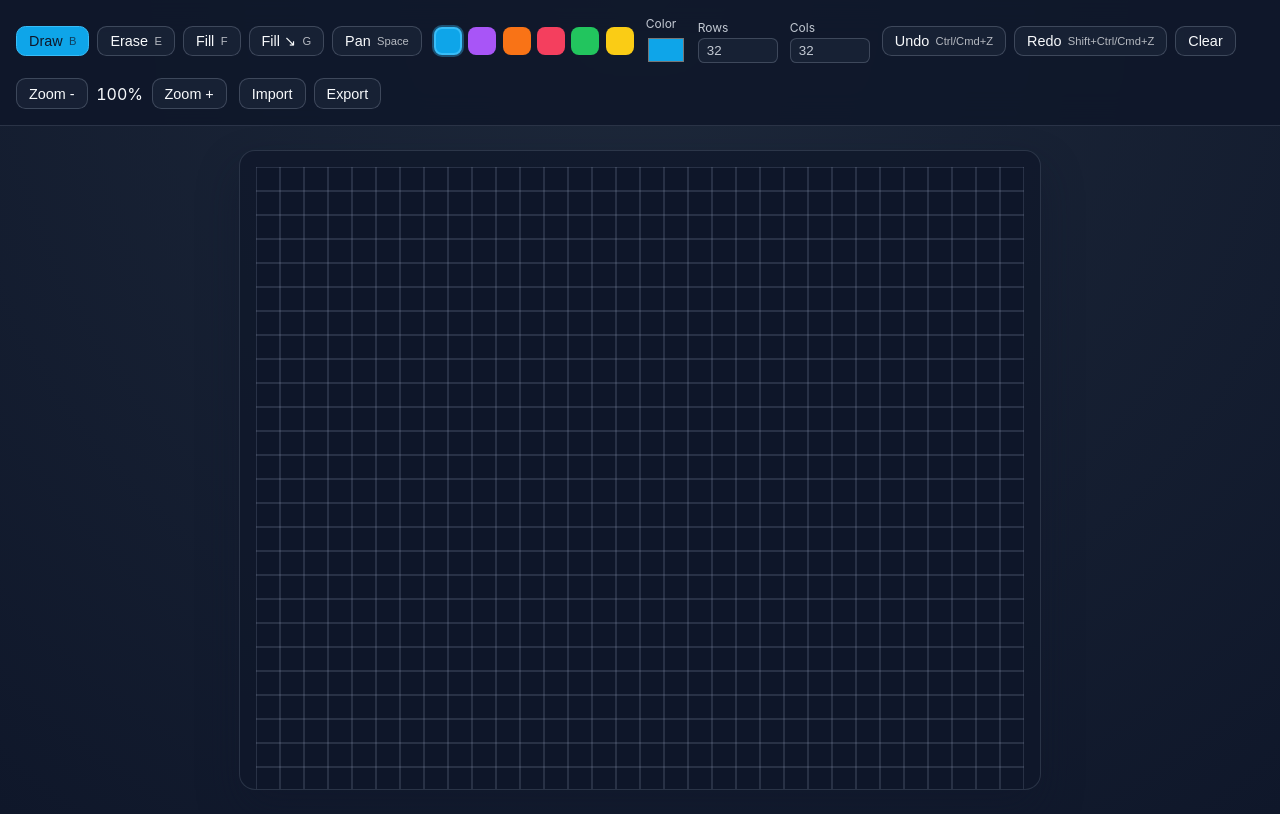
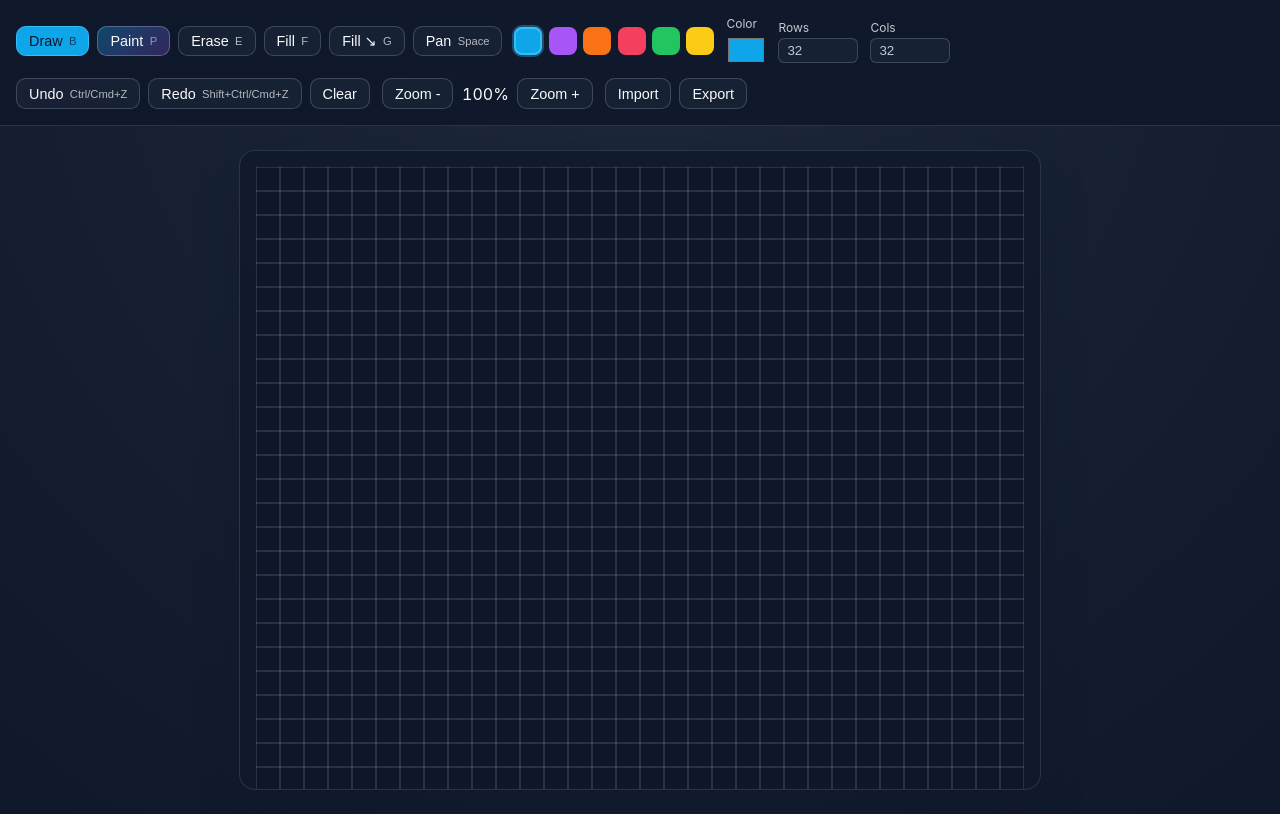
Before and after one commit to 237sfz/grid-editor, a React (Vite) app: page / in a window 1280 px wide. Built offline with nearby package versions, Linux system fonts and the light colour scheme.

Commit message:
Add paint mode to grid editor

```diff
--- a/src/components/Toolbar.tsx
+++ b/src/components/Toolbar.tsx
@@ -12,6 +12,7 @@ import {
 
 const modeDefinitions: Array<{ id: GridMode; label: string; shortcut: string }> = [
   { id: 'draw', label: 'Draw', shortcut: 'B' },
+  { id: 'paint', label: 'Paint', shortcut: 'P' },
   { id: 'erase', label: 'Erase', shortcut: 'E' },
   { id: 'fill', label: 'Fill', shortcut: 'F' },
   { id: 'fillForward', label: 'Fill ↘', shortcut: 'G' },
@@ -125,6 +126,11 @@ const Toolbar = () => {
           setMode('draw');
           event.preventDefault();
           break;
+        case 'p':
+        case 'P':
+          setMode('paint');
+          event.preventDefault();
+          break;
         case 'e':
         case 'E':
           setMode('erase');
@@ -194,7 +200,7 @@ const Toolbar = () => {
           <button
             key={modeOption.id}
             type="button"
-            className={clsx('toolbar-button', {
+            className={clsx('toolbar-button', `mode-${modeOption.id}`, {
               active: mode === modeOption.id
             })}
             aria-pressed={mode === modeOption.id}
--- a/src/state/gridStore.ts
+++ b/src/state/gridStore.ts
@@ -1,6 +1,6 @@
 import { create } from 'zustand';
 
-export type GridMode = 'draw' | 'erase' | 'fill' | 'fillForward' | 'pan';
+export type GridMode = 'draw' | 'erase' | 'fill' | 'fillForward' | 'paint' | 'pan';
 
 export type CellValue = string | null;
 
@@ -220,6 +220,7 @@ export const useGridStore = create<GridStore>((set, get) => ({
       let nextGrid: CellValue[][] | null = null;
       switch (state.mode) {
         case 'draw':
+        case 'paint':
           if (state.grid[row][col] !== state.selectedColor) {
             nextGrid = cloneGrid(state.grid);
             nextGrid[row][col] = state.selectedColor;
--- a/src/styles/grid.css
+++ b/src/styles/grid.css
@@ -72,6 +72,22 @@ body {
   background: #0ea5e9;
   color: #0f172a;
   border-color: #38bdf8;
+}
+
+.toolbar-button.mode-paint {
+  background: linear-gradient(135deg, rgba(14, 165, 233, 0.35), rgba(168, 85, 247, 0.25));
+  border-color: rgba(148, 163, 184, 0.45);
+}
+
+.toolbar-button.mode-paint .shortcut {
+  color: rgba(248, 250, 252, 0.75);
+}
+
+.toolbar-button.mode-paint.active {
+  background: linear-gradient(135deg, #38bdf8, #a855f7);
+  border-color: rgba(56, 189, 248, 0.9);
+  color: #0f172a;
+  box-shadow: 0 0 0 1px rgba(56, 189, 248, 0.35);
 }
 
 .shortcut {
```
